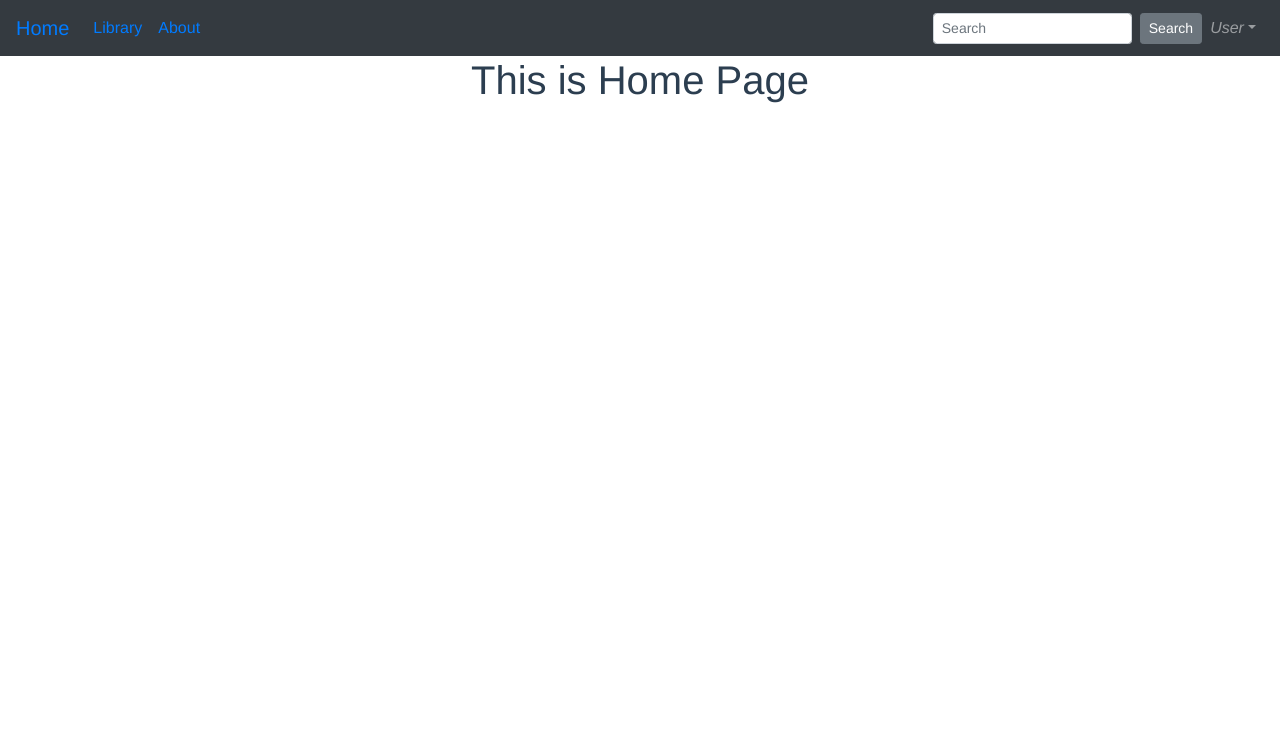
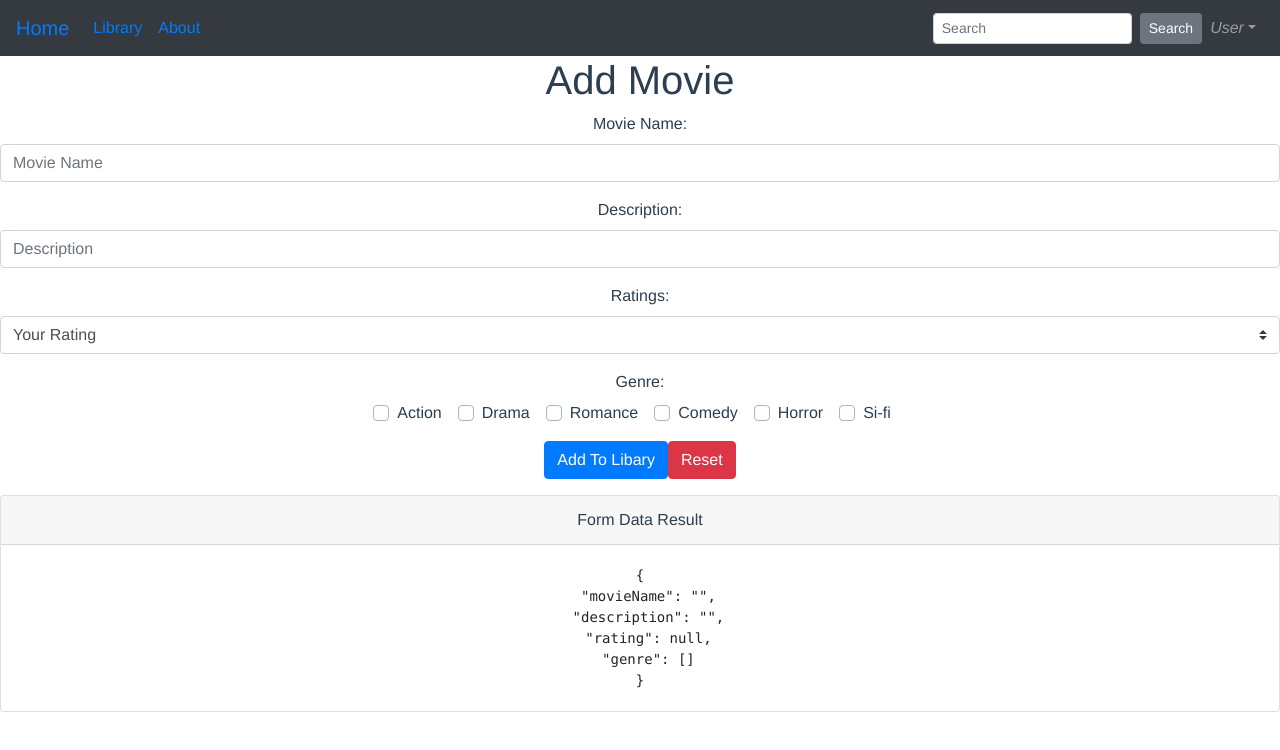
Before and after one commit to BeingAnushasan/movie-rating, a Vue app in the folder movie-rating-frontend/: page / in a window 1280 px wide. Shown: the top 750 px of the page. Built offline with nearby package versions, Linux system fonts and the light colour scheme; no server answers.

Commit message:
basic form and post to backend added

```diff
--- /dev/null
+++ b/movie-rating-frontend/src/components/AddMovie.vue
@@ -0,0 +1,99 @@
+<template>
+  <div>
+    <b-form @submit="onSubmit" @reset="onReset" v-if="show">
+      <b-form-group
+        id="input-group-1"
+        label="Movie Name:"
+        label-for="input-1"
+        description=""
+      >
+        <b-form-input
+          id="input-1"
+          v-model="form.movieName"
+          type="text"
+          required
+          placeholder="Movie Name"
+        ></b-form-input>
+      </b-form-group>
+
+      <b-form-group id="input-group-2" label="Description:" label-for="input-2">
+        <b-form-input
+          id="input-2"
+          v-model="form.description"
+          required
+          placeholder="Description"
+        ></b-form-input>
+      </b-form-group>
+
+      <b-form-group id="input-group-3" label="Ratings:" label-for="input-3">
+        <b-form-select
+          id="input-3"
+          v-model="form.rating"
+          :options="ratings"
+          required
+        ></b-form-select>
+      </b-form-group>
+
+      <b-form-group id="input-group-4" label="Genre:">
+        <b-form-checkbox-group v-model="form.genre" id="checkboxes-4">
+          <b-form-checkbox value="Action">Action</b-form-checkbox>
+          <b-form-checkbox value="Drama">Drama</b-form-checkbox>
+          <b-form-checkbox value="Romance">Romance</b-form-checkbox>
+          <b-form-checkbox value="Comedy">Comedy</b-form-checkbox>
+          <b-form-checkbox value="Horror">Horror</b-form-checkbox>
+          <b-form-checkbox value="Si-fi">Si-fi</b-form-checkbox>
+        </b-form-checkbox-group>
+      </b-form-group>
+
+      <b-button type="submit" variant="primary">Add To Libary</b-button>
+      <b-button type="reset" variant="danger">Reset</b-button>
+    </b-form>
+    <b-card class="mt-3" header="Form Data Result">
+      <pre class="m-0">{{ form }}</pre>
+    </b-card>
+  </div>
+</template>
+
+<script>
+import axios from "axios";
+
+export default {
+  name: "AddMovie",
+  data() {
+    return {
+      form: {
+        movieName: "",
+        description: "",
+        rating: null,
+        genre: [],
+      },
+      ratings: [{ text: "Your Rating", value: null }, "1", "2", "3", "4", "5"],
+      show: true,
+    };
+  },
+  methods: {
+    onSubmit(evt) {
+      evt.preventDefault();
+      axios.post("http://localhost:8085/test", this.form, {
+        headers: {
+          "Content-Type": "application/json",
+        },
+      });
+    //   alert(JSON.stringify(this.form));
+    },
+    onReset(evt) {
+      evt.preventDefault();
+      // Reset our form values
+      this.form.movieName = "";
+      this.form.description = "";
+      this.form.rating = null;
+      this.form.genre = [];
+      // Trick to reset/clear native browser form validation state
+      this.show = false;
+      this.$nextTick(() => {
+        this.show = true;
+      });
+    },
+  },
+};
+</script>
--- a/movie-rating-frontend/src/components/MovieItem.vue
+++ b/movie-rating-frontend/src/components/MovieItem.vue
@@ -1,21 +1,34 @@
 <template>
   <div>
+    <h1>Movie Library</h1>
+    <input type="text" placeholder="Search" v-model="searchName" />
+    <b-button size="sm" @click="searchByName">Search</b-button>
     <ul>
-           <li>{{name}}</li>
+      <li>{{ movieName }}</li>
     </ul>
   </div>
 </template>
 
 <script>
+import axios from "axios";
 export default {
   name: "MovieItem",
 
-        data: function(){
-            return{
+  data: function() {
+    return {
       list: null,
-                name: "IDK"
-            }
+      movieName: null,
+      searchName: null,
+    };
   },
 
-    }
+  methods: {
+    searchByName: function() {
+      axios
+        .get("http://www.omdbapi.com/?t=" + this.searchName + "&apikey=113170")
+        //  .then(response => console.log(response))
+        .then((response) => (this.movieName = response.data));
+    },
+  },
+};
 </script>
--- a/movie-rating-frontend/src/main.js
+++ b/movie-rating-frontend/src/main.js
@@ -2,7 +2,7 @@ import Vue from 'vue'
 import App from './App.vue'
 import router from './router'
 import { BootstrapVue, IconsPlugin } from 'bootstrap-vue'
-import axios from 'axios'
+// import axios from 'axios'
 
 
 Vue.config.productionTip = false
@@ -12,10 +12,10 @@ Vue.use(IconsPlugin)
 new Vue({
   router,
 
-  mounted () {
-    axios.get("http://localhost:8085/movies")
-                .then(response => console.log(response))
-  },
+  // mounted () {
+  //   axios.get("http://localhost:8085/movies")
+  //               .then(response => console.log(response))
+  // },
 
   render: h => h(App)
 }).$mount('#app')
--- a/movie-rating-frontend/src/router/index.js
+++ b/movie-rating-frontend/src/router/index.js
@@ -17,6 +17,11 @@ Vue.use(VueRouter)
     // this generates a separate chunk (about.[hash].js) for this route
     // which is lazy-loaded when the route is visited.
     component: () => import(/* webpackChunkName: "about" */ '../views/About.vue')
+  },
+  {
+    path: '/library',
+    name: 'Library',
+    component: () => import(/* webpackChunkName: "about" */ '../views/Library.vue')
   }
 ]
 
--- a/movie-rating-frontend/src/views/Home.vue
+++ b/movie-rating-frontend/src/views/Home.vue
@@ -1,16 +1,18 @@
 <template>
   <div class="home">
-    <h1>This is Home Page</h1>
+    <h1>Add Movie</h1>
+    <AddMovie/>
   </div>
 </template>
 
 <script>
 // @ is an alias to /src
-// import HelloWorld from '@/components/HelloWorld.vue'
+ import AddMovie from '@/components/AddMovie.vue'
 
 export default {
   name: 'Home',
   components: {
+    AddMovie,
   }
 }
 </script>
--- a/movie-rating-frontend/src/views/Library.vue
+++ b/movie-rating-frontend/src/views/Library.vue
@@ -0,0 +1,15 @@
+<template>
+    <div>
+        <MovieIteam/>
+    </div>
+</template>
+
+<script>
+    import MovieIteam from "../components/MovieItem"
+    export default {
+        name: "Library",
+        components: {
+            MovieIteam,
+        }
+    }
+</script>
```
Lines whose indentation alone changed are shown as unchanged.
